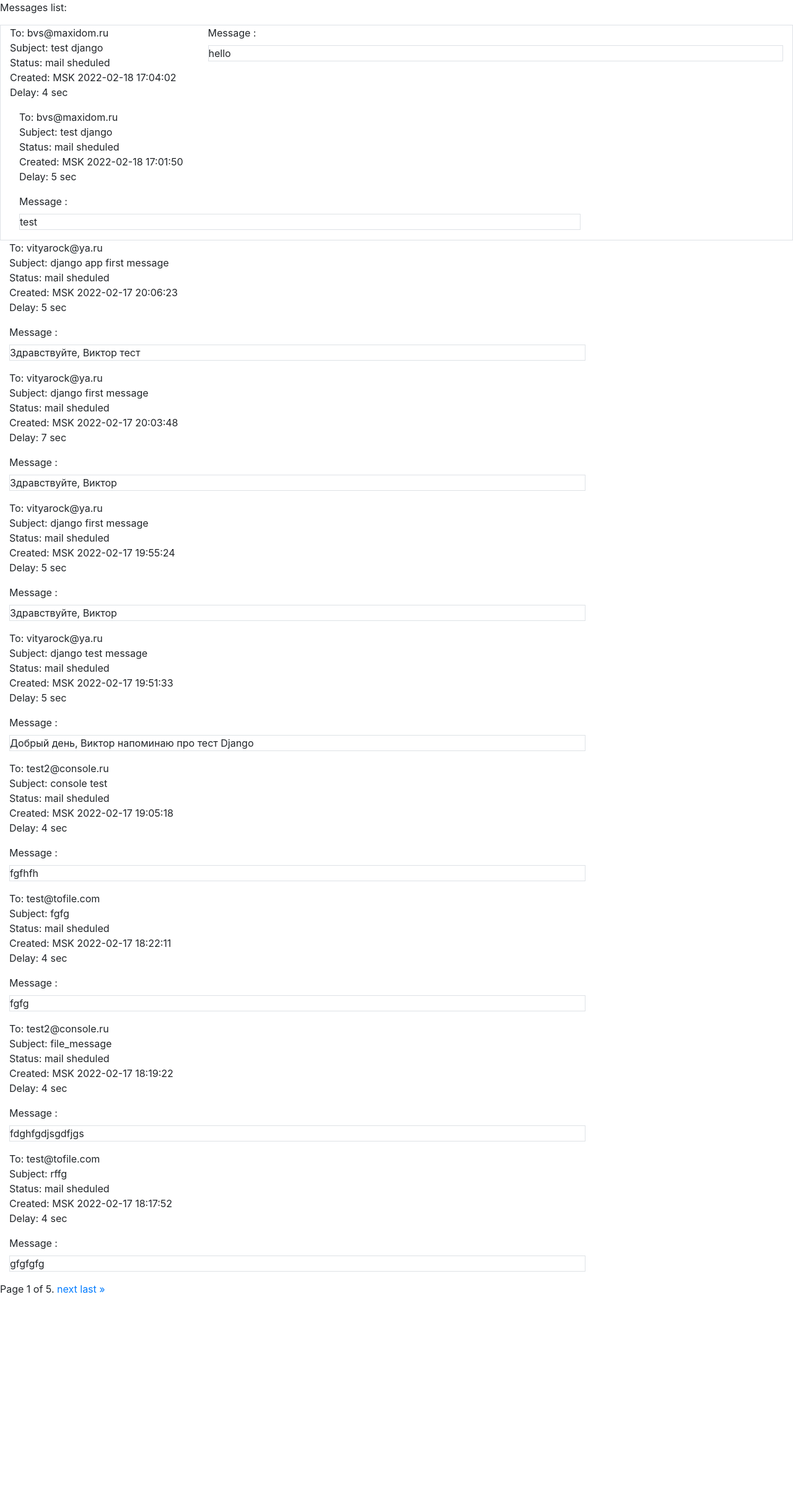
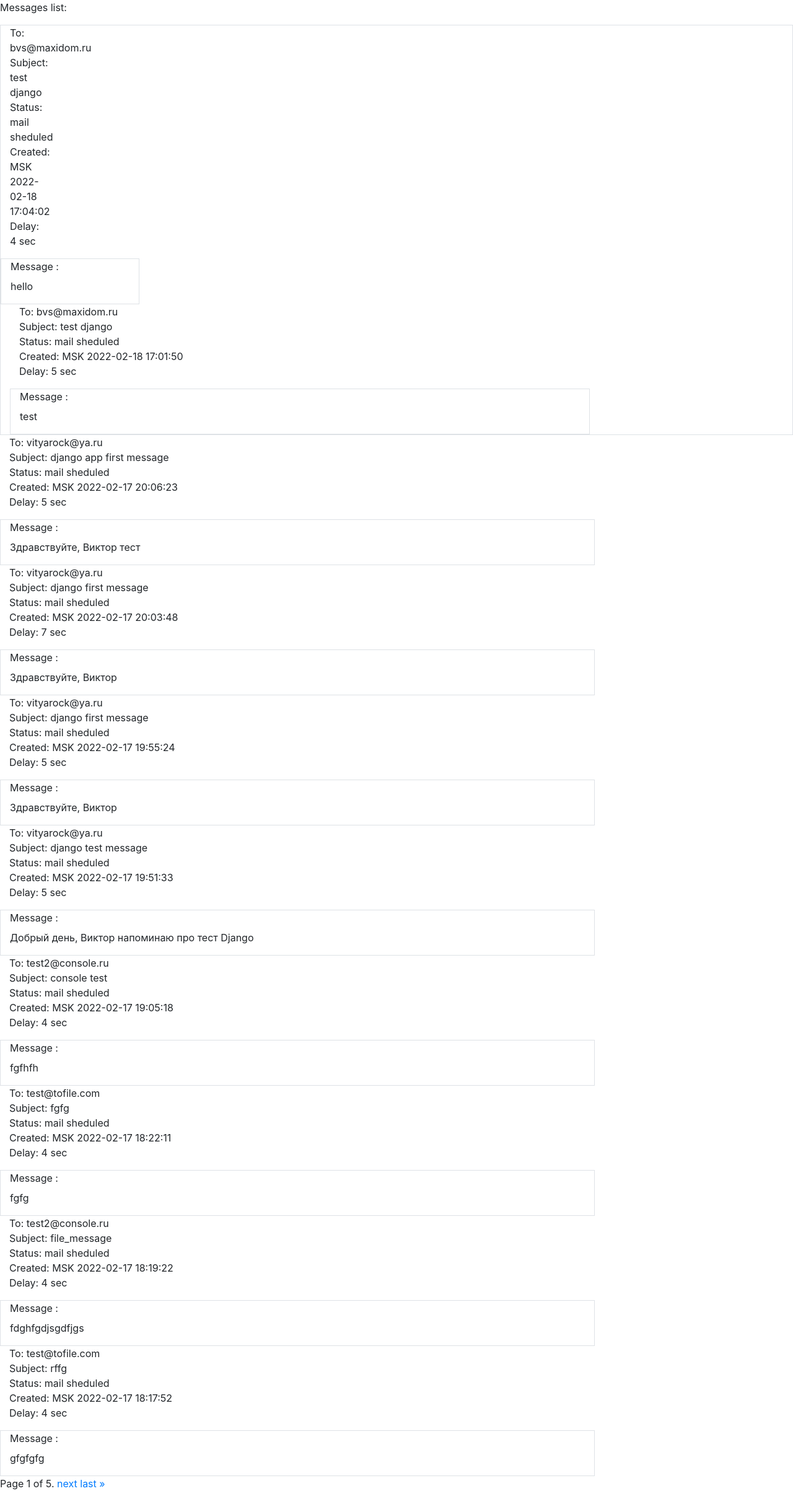
Before and after one commit to vityarock/pws_e2, a Django app: page / in a window 1280 px wide. Shown: the part 56-2462 px from the top of the page at 62% size. Before the commit the page ends 2146 px from the top, so only its background shows below. Run offline with Django 4.2, Linux system fonts and the light colour scheme; data comes from the database, SQL or seed files in the repository; some libraries are stand-ins or nearby versions.

Commit message:
TODO update7

```diff
--- a/templates/mail_list.html
+++ b/templates/mail_list.html
@@ -11,7 +11,8 @@
   <div class="row">
 
 {% for email in object_list %}
-  	<div class="col-3 border-dark rounded">
+  	<div class="border-dark  rounded">
+	  	<div class="col-3 border-dark">
 	       <p>To:  {{ email.receiver }} <br>
 	          Subject: {{ email.subject }} <br>
 	      	  Status: {% if email.send_status is True %}<span > mail send </span>
@@ -20,11 +21,11 @@
 	      	  Created: {{ email.sending_time|date:'e Y-m-d H:i:s' }}<br>
 	  		  Delay: {{ email.delay }} sec</p>
 	    </div>
-    <div class="col-9">
+	    <div class="col-9 border">
 	    <label for="mail_body">Message :</label><br>
-    <p class="border" id = "mail_body" rows="6" cols="70" >{{ email.body }}</p>
+	    <p id = "mail_body" rows="6" cols="70" >{{ email.body }}</p>
 	    </div>
-
+    </div>
 </div>
 {% endfor %}
 
```
Lines whose indentation alone changed are shown as unchanged.
